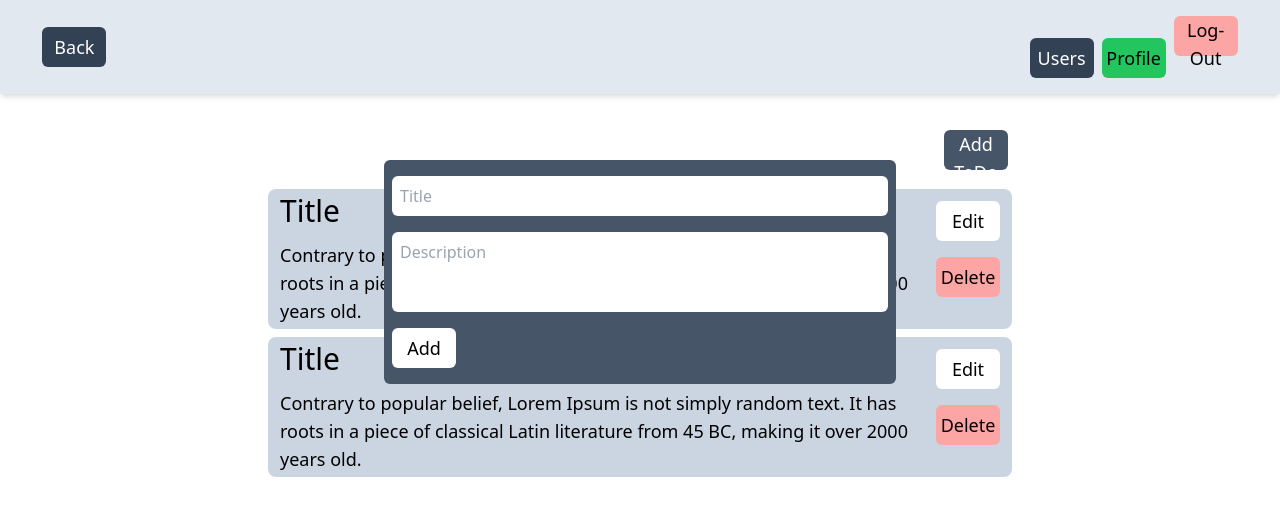
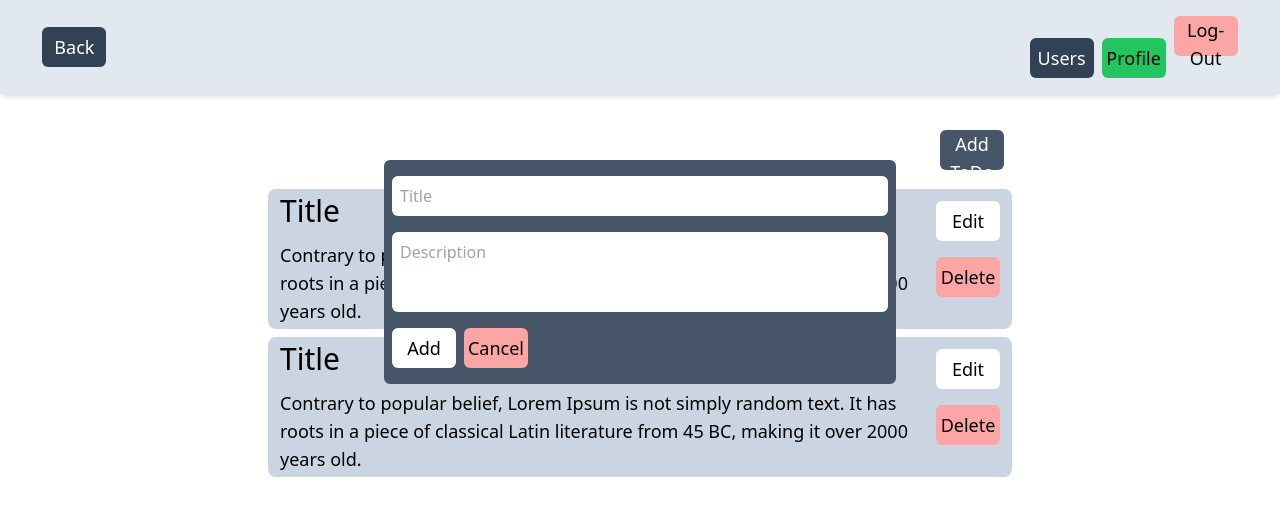
Before and after one commit to Rayhan-shellbeehaken/Todo-Application, a Next.js app: page /home in a window 1280 px wide. Both pictures are taken after a click on the button "Add ToDo". Shown: the top 516 px of the page. Built offline with nearby package versions, Linux system fonts and the light colour scheme.

Commit message:
cleaning the code

```diff
--- a/src/app/components/Alert.js
+++ b/src/app/components/Alert.js
@@ -1,6 +1,9 @@
-import React, { useState } from 'react'
+"use client"
+import React from 'react'
+import { useAppContext } from '../store/store';
 
-export default function Alert({type, message}) {
+export default function Alert() {
+    const {alert} = useAppContext();
     const alertType = {
         "SUCCESS" : {
             "bg" : "bg-green-100",
@@ -12,14 +15,20 @@ export default function Alert({type, message}) {
         }
     }
 
-    let alert;
+    let AlertType;
 
-    type === "SUCCESS" ? alert = alertType.SUCCESS : alert = alertType.FAILED;
+    alert.type === "SUCCESS" ? AlertType = alertType.SUCCESS : AlertType = alertType.FAILED;
 
     return (
-        <div className={`absolute top-[10vh] ${alert.bg} w-[15vw] py-[1.5vh] text-center text-lg rounded-lg
-                        ${alert.border} border-2`}>
-            {message}
-        </div>
+        <>
+            {alert.visible &&
+                <div className={`absolute top-[10vh] ${AlertType.bg} w-[15vw] py-[1.5vh] text-center text-lg rounded-lg
+                            ${AlertType.border} border-2`}>
+                    {alert.message}
+                </div>
+            }
+
+        </>
+
     )
 }
--- a/src/app/components/Button.js
+++ b/src/app/components/Button.js
@@ -6,7 +6,7 @@ import { useAppContext } from '../store/store';
 
 export default function Button(props) {
   const router = useRouter();
-  const {user} = useAppContext();
+  const {user, setEnabled, setPopType} = useAppContext();
   const [isVisible, setIsVisible] = useState(true);
 
   useEffect(() => {
@@ -29,6 +29,9 @@ export default function Button(props) {
       case "Back":
         router.push(props.dest);
         break;
+      case "Add ToDo":
+        setEnabled(true);
+        setPopType("Add");
       default:
         break;
     }
--- a/src/app/components/PopUp.js
+++ b/src/app/components/PopUp.js
@@ -3,8 +3,8 @@ import React, { useState } from 'react'
 import { useAppContext } from '../store/store';
 import axios from 'axios';
 
-export default function PopUp({setAlert}) {
-    const {popType, setEnabled} = useAppContext();
+export default function PopUp() {
+    const {popType, enabled, setEnabled, setAlert} = useAppContext();
     const [todo, setTodo] = useState({title : '', description : ''});
 
     const handleChange = (prop, value) => {
@@ -54,12 +54,21 @@ export default function PopUp({setAlert}) {
     }
 
     return (
+        <>
+            {enabled &&
                 <div className='absolute z-10 w-[40vw] top-[20%] left-[50%] translate-x-[-50%]'>
                     <form className='bg-slate-600 flex flex-col p-2 rounded-md' onSubmit={handleSubmit}>
                         <input placeholder='Title' type='text' className='w-[100%] my-2 rounded-md p-2' onChange={(e) => handleChange("title",e.target.value)}></input>
                         <textarea placeholder='Description' type="text" className='w-[100%] h-[10vh] my-2 rounded-md p-2 resize-none' onChange={(e) => handleChange("description",e.target.value)}></textarea>
-                <button className='text-lg w-[5vw] h-[5vh] bg-white rounded-md my-2' type="submit">{popType}</button>
+                        <div className='my-2 space-x-2'>
+                            <button className='text-lg w-[5vw] h-[5vh] bg-white rounded-md' type="submit">{popType}</button>
+                            <button className='text-lg w-[5vw] h-[5vh] bg-red-300 rounded-md' onClick={()=>setEnabled(false)}>Cancel</button>
+                        </div>
+
                     </form>
                 </div>
+            }
+        </>
+
     )
 }
--- a/src/app/components/Todo.js
+++ b/src/app/components/Todo.js
@@ -1,4 +1,4 @@
-"use-client"
+"use client"
 import React from 'react'
 import { useAppContext } from '../store/store'
 
--- a/src/app/home/page.js
+++ b/src/app/home/page.js
@@ -1,32 +1,19 @@
-"use client"
-import React, { useState } from 'react'
+import React from 'react'
 import TodoList from '../components/TodoList'
 import PopUp from '../components/PopUp'
-import { useAppContext } from '../store/store'
 import Navbar from '../components/Navbar'
 import Alert from '../components/Alert'
+import Button from '../components/Button'
 
 export default function Home() {
-    const {enabled, setEnabled, setPopType} = useAppContext();
-    const [alert, setAlert] = useState({visible : false, type : "", message : ""});
-
-    const handleAdd = () => {
-        setEnabled(true);
-        setPopType("Add");
-    }
-
     return (
         <div className='h-[100vh] w-[100vw] flex flex-col items-center justify-start relative'>
-            {alert.visible &&
-                <Alert type={alert.type} message={alert.message}/>
-            }
+            <Alert/>
             <Navbar back="/"/>
             <div className='mt-[4vh] w-[60vw]'>
-                {enabled &&
-                    <PopUp setAlert={setAlert}/>
-                }
+                <PopUp/>
                 <div className='text-right px-4 py-1'>
-                    <button className='text-lg w-[5vw] h-[5vh] bg-slate-600 text-white rounded-md' onClick={handleAdd}>Add ToDo</button>
+                    <Button bgcolor='bg-slate-600' textcolor='text-white' name='Add ToDo'/>
                 </div>
                 <div className='px-3'>
                     <TodoList/>
--- a/src/app/store/store.js
+++ b/src/app/store/store.js
@@ -15,6 +15,7 @@ export default function AppWrapper({ children }) {
       username : '',
       role : ''
   })
+  const [alert, setAlert] = useState({visible : false, type : "", message : ""});
 
   useEffect(() => {
     if(!loginTrigger) return;
@@ -38,8 +39,16 @@ export default function AppWrapper({ children }) {
     fetchData();
   },[loginTrigger]);
 
+  const store = {
+    popType, setPopType,
+    enabled, setEnabled,
+    user,
+    setLoginTrigger,
+    alert, setAlert
+  }
+
   return (
-    <AppContext.Provider value={{ popType, setPopType, enabled, setEnabled, user, setLoginTrigger }}>
+    <AppContext.Provider value={store}>
       {children}
     </AppContext.Provider>
   );
```
Lines whose indentation alone changed are shown as unchanged.
